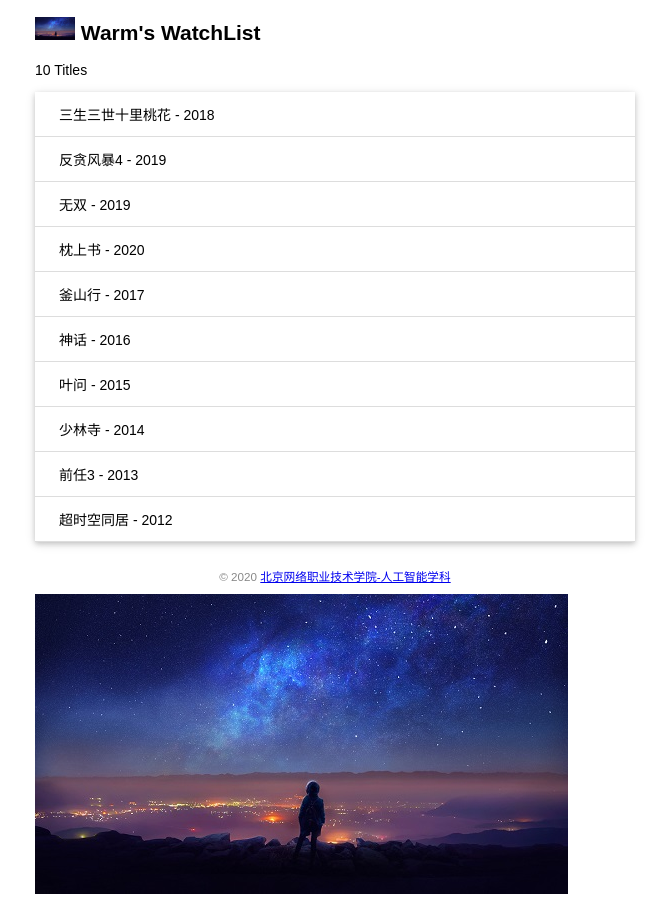
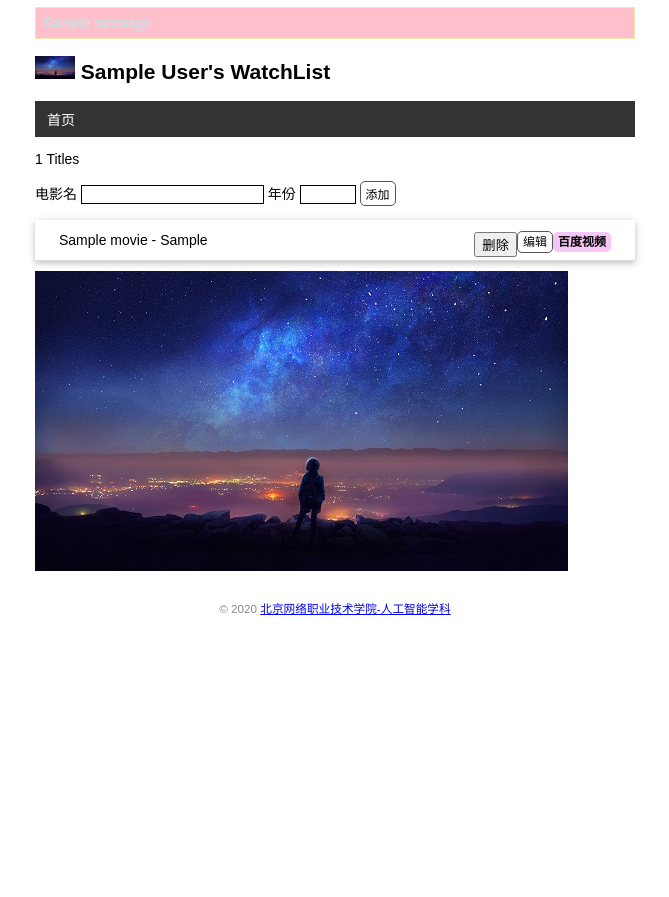
Before and after one commit to 990321/one_test, a Flask app: page / in a window 1280 px wide. Shown: the whole page, without its empty margins (305-974 px from the left). After the commit the page ends 615 px from the top, so only its background shows below. Run offline with Flask 2, Linux system fonts and the light colour scheme; tables that the repository leaves empty hold one stand-in row (values such as "Sample post"); one stand-in notice (Sample message) is shown.

Commit message:
添加，更新，删除数据

```diff
--- a/app.py
+++ b/app.py
@@ -1,17 +1,45 @@
-import os
-from flask import Flask,render_template
+import os,sys,click
+from flask import Flask,render_template,request,url_for,redirect,flash
 from flask_sqlalchemy import SQLAlchemy
 
 app = Flask(__name__)
+app.secret_key = 'Warm'
+
+WIN = sys.platform.startswith('win')
+if WIN:
+    prefix = 'sqlite:///' # 如果是windows系统，三个斜杠
+else:
+    prefix = 'sqlite:////' #Mac，Linux，四个斜杠
 
 # 配置
-app.config['SQLALCHEMY_DATABASE_URI'] = 'sqlite:////' + os.path.join(app.root_path,'data.db')
+app.config['SQLALCHEMY_DATABASE_URI'] = prefix + os.path.join(app.root_path,'data.db')
 app.config['SQLALCHEMY_TRACK_MODIFICATIONS'] = False # 关闭对模型修改的监控
+app.config['SECRET_KEY'] = 'develop'
 
 db = SQLAlchemy(app)
 
-@app.route('/')
-def index():
+# 创建数据库模型类
+class User(db.Model):
+    id = db.Column(db.Integer,primary_key=True)  # 主键
+    name = db.Column(db.String(20))
+class Movie(db.Model):
+    id = db.Column(db.Integer,primary_key=True)  # 主键
+    title = db.Column(db.String(30))
+    year = db.Column(db.String(4))
+
+# 自定义initdb命令
+@app.cli.command()
+@click.option('--drop',is_flag=True,help='删除之后再创建')
+def initdb(drop):
+    if drop:
+        db.drop_all()
+    db.create_all()
+    click.echo('初始化数据库')
+
+# 自定义命令forge，把数据写入数据库
+@app.cli.command()
+def forge():
+    db.create_all()
     name = 'Warm'
     movies = [
         {'title':'三生三世十里桃花','year':'2018'},
@@ -25,4 +53,76 @@ def index():
         {'title':'前任3','year':'2013'},
         {'title':'超时空同居','year':'2012'},
     ]
-    return render_template('index.html',name=name,movies=movies)
+    user = User(name=name)
+    db.session.add(user)
+    for m in movies:
+        movie = Movie(title=m['title'],year=m['year'])
+        db.session.add(movie)
+    db.session.commit()
+    click.echo('导入完成')
+
+# 首页
+@app.route('/',methods=['GET','POST'])
+def index():
+    if request.method == 'POST':
+        # 获取表单的数据
+        title = request.form.get('title')
+        year = request.form.get('year')
+
+        # 验证title，year不为空，并且title不大于60，year不大于4
+        if not title or not year or len(title)>60 or len(year)>4:
+            flash('输入错误')
+            return redirect(url_for('index')) # 重定向回主页
+
+        movie = Movie(title=title,year=year) # 创建记录
+        db.session.add(movie) # 添加数据库会话
+        db.session.commit()    # 提交数据库会话
+        flash('数据创建成功')
+        return redirect(url_for('index'))
+
+    movies = Movie.query.all()
+    return render_template('index.html',movies=movies)
+
+# 编辑电影信息页面
+@app.route('/movie/edit/<int:movie_id>',methods=['GET','POST'])
+def edit(movie_id):
+    movie = Movie.query.get_or_404(movie_id)
+
+    if request.method == 'POST':
+        # 获取表单的数据
+        title = request.form['title']
+        year = request.form['year']
+
+        # 验证title，year不为空，并且title不大于60，year不大于4
+        if not title or not year or len(title)>60 or len(year)>4:
+            flash('输入错误')
+            return redirect(url_for('edit'),movie_id=movie_id)
+
+        movie.title = title
+        movie.year = year
+        db.session.commit()
+        flash('电影信息已经更新')
+        return redirect(url_for('index'))
+    return render_template('edit.html',movie=movie)
+
+
+# 删除信息
+@app.route('/movie/delete/<int:movie_id>',methods=['GET','POST'])
+def delete(movie_id):
+    movie = Movie.query.get_or_404(movie_id)
+    db.session.delete(movie)
+    db.session.commit()
+    flash('删除数据成功')
+    return redirect(url_for('index'))
+
+
+
+@app.errorhandler(404) # 传入要处理的错误代码
+def page_not_found(e):
+    return render_template('404.html'),404
+
+
+@app.context_processor # 模板上下文处理函数，可以全局使用，不需要重复操作类似代码
+def inject_user():
+    user = User.query.first()
+    return dict(user=user)
--- a/static/style.css
+++ b/static/style.css
@@ -35,3 +35,73 @@ footer{
     margin: 0 auto;
     height: 100px;
 }
+nav ul{
+    list-style: none;
+    margin: 0;
+    padding: 0;
+    overflow: hidden;
+    background: #333333;
+}
+nav li{
+    float: left;
+}
+nav li a{
+    display: block;
+    color: white;
+    text-align: center;
+    padding: 8px 12px;
+    text-decoration: none;
+}
+nav li a :hover{
+    background: palevioletred;
+}
+.float-right{
+    float: right;
+}
+.imdb{
+    font-size: 12px;
+    font-weight: bold;
+    color: black;
+    text-decoration: none;
+    background: #f5c5f5;
+    border-radius: 5px;
+    padding: 3px 5px;
+}
+
+/*美化input标签*/
+input[type=submit]{
+    font-family: inherit;
+}
+input[type=text]{
+    border: 1px solid black;
+}
+input[type=year]{
+    width: 50px;
+    border: 1px solid black;
+}
+.btn{
+    font-size: 12px;
+    padding: 3px 5px;
+    text-decoration: none;
+    cursor: pointer;
+    background: white;
+    color: black;
+    border: 1px solid #555555;
+    border-radius: 5px;
+}
+.btn:hover{
+    text-decoration: none;
+    background: black;
+    color: white;
+    border: 1px solid black;
+}
+.alert{
+    position: relative;
+    padding: 7px;
+    margin: 7px 0;
+    border: 1px solid black;
+    color: paleturquoise;
+    background: pink;
+    border-color: palegoldenrod;
+
+}
--- /dev/null
+++ b/templates/base.html
@@ -0,0 +1,39 @@
+<!DOCTYPE html>
+<html lang="en">
+
+<head>
+    {% block head %}
+    <meta charset="UTF-8">
+    <meta name="viewport" content="width=device-width, initial-scale=1.0">
+    <meta http-equiv="X-UA-Compatible" content="ie=edge">
+    <link rel="shortcut icon" href="{{ url_for('static',filename='images/icon.jpg') }}" type="image/x-icon">
+    <link rel="stylesheet" href="{{ url_for('static',filename='style.css') }}">
+    <title>Document</title>
+    {% endblock %}
+</head>
+
+<body>
+    {% for message in get_flashed_messages() %}
+    <div class="alert">{{ message }}</div>
+    {% endfor %}
+    <h2>
+        <img class="avatar" src="{{ url_for('static',filename='images/0.jpg') }}" alt="头像">
+        {{ user.name }}'s WatchList
+    </h2>
+    <nav>
+        <ul>
+            <li>
+                <a href="{{ url_for('index') }}">首页</a>
+            </li>
+        </ul>
+    </nav>
+    {% block content %} {% endblock %}
+
+    <footer>
+        <small>&copy; 2020 <a href="#">北京网络职业技术学院-人工智能学科</a></small>
+    </footer>
+
+
+</body>
+
+</html>
--- a/templates/index.html
+++ b/templates/index.html
@@ -1,30 +1,39 @@
-<!DOCTYPE html>
-<html lang="en">
-<head>
-    <meta charset="UTF-8">
-    <meta name="viewport" content="width=device-width, initial-scale=1.0">
-    <meta http-equiv="X-UA-Compatible" content="ie=edge">
-    <link rel="shortcut icon" href="{{ url_for('static',filename='images/icon.jpg') }}" type="image/x-icon">
-    <link rel="stylesheet" href="{{ url_for('static',filename='style.css') }}">
-    <title>{{ name }}'s WatchList</title>
-</head>
-<body>
-    <h2>
-        <img class="avatar" src="{{ url_for('static',filename='images/0.jpg') }}" alt="头像">
-        {{ name }}'s WatchList
-    </h2>
-    {# 使用length过滤器获取movies变量的长度 #}
-    <p>{{ movies|length }} Titles</p >
-    <ul class="movie-list">
-        {% for movie in movies %}
-        <li>{{ movie.title }} - {{ movie.year }}</li>
-        {% endfor %}
-    </ul>
+{% extends 'base.html' %}
 
-    <footer>
-        <small>&copy; 2020 <a href="#">北京网络职业技术学院-人工智能学科</a></small>
-    </footer>
+{% block content %}
 
-    <img class="image-list" src="{{ url_for('static',filename='images/0.jpg') }}" alt="">
-</body>
-</html>
+{# 使用length过滤器获取movies变量的长度 #}
+<p>{{ movies|length }} Titles</p>
+
+<form method="POST">
+    电影名 <input type="text" name="title" autocomplete="off" required>
+    年份   <input type="year" name="year" autocomplete="off" required>
+    <input type="submit" class="btn" name="submit" value="添加">
+</form>
+
+
+<ul class="movie-list">
+    {% for movie in movies %}
+    <li>
+        {{ movie.title }} - {{ movie.year }}
+        <span class="float-right">
+            <a class="imdb" href="http://v.baidu.com/v?word={{ movie.title }}&ct=301989888&rn=67&pn=0&db=0&s=0&fbl=800&ie=utf-8" target="_blank"
+                title="在imdb中查找此电影">百度视频</a>
+        </span>
+        <span class="float-right">
+            <a class="btn" href="{{ url_for('edit',movie_id=movie.id) }}">编辑</a>
+        </span>
+        <span class="float-right">
+            <form class="inline-form" action="{{ url_for('delete',movie_id=movie.id) }}" method="post">
+                <input type="submit" name="delete" value="删除" onclick="return confirm('是否确定删除')">
+            </form>
+
+        </span>
+    </li>
+
+    {% endfor %}
+
+</ul>
+
+<img class="image-list" src="{{ url_for('static',filename='images/0.jpg') }}" alt="">
+{% endblock %}
```
Also changed, not shown: templates/404.html (added, +13 -0 lines), templates/edit.html (added, +10 -0 lines), 1 other file.
